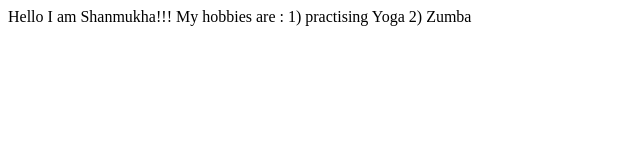
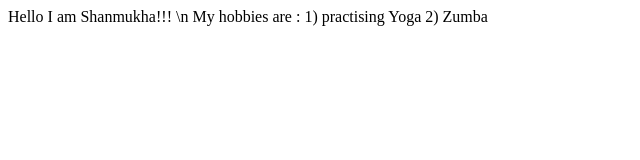
Before and after one commit to ShanmukhaSailaj/shanmukha-site, a plain HTML site: page index.html in a window 1280 px wide. Shown: the full height of the page, 0-640 px from the left. Drawn offline with Linux system fonts and the light colour scheme.

Commit message:
added \n

```diff
--- a/index.html
+++ b/index.html
@@ -7,7 +7,7 @@
     <title>Shanmukha Site</title>
 </head>
 <body>
-    Hello I am Shanmukha!!!
+    Hello I am Shanmukha!!! \n
     My hobbies are :
     1) practising Yoga
     2) Zumba
```
